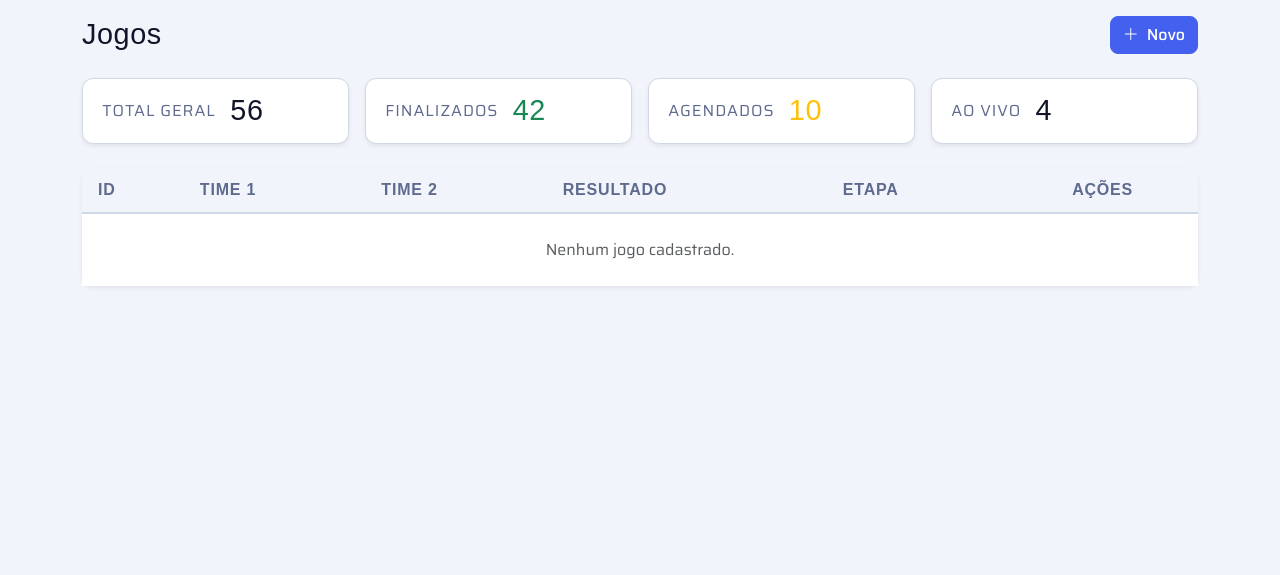
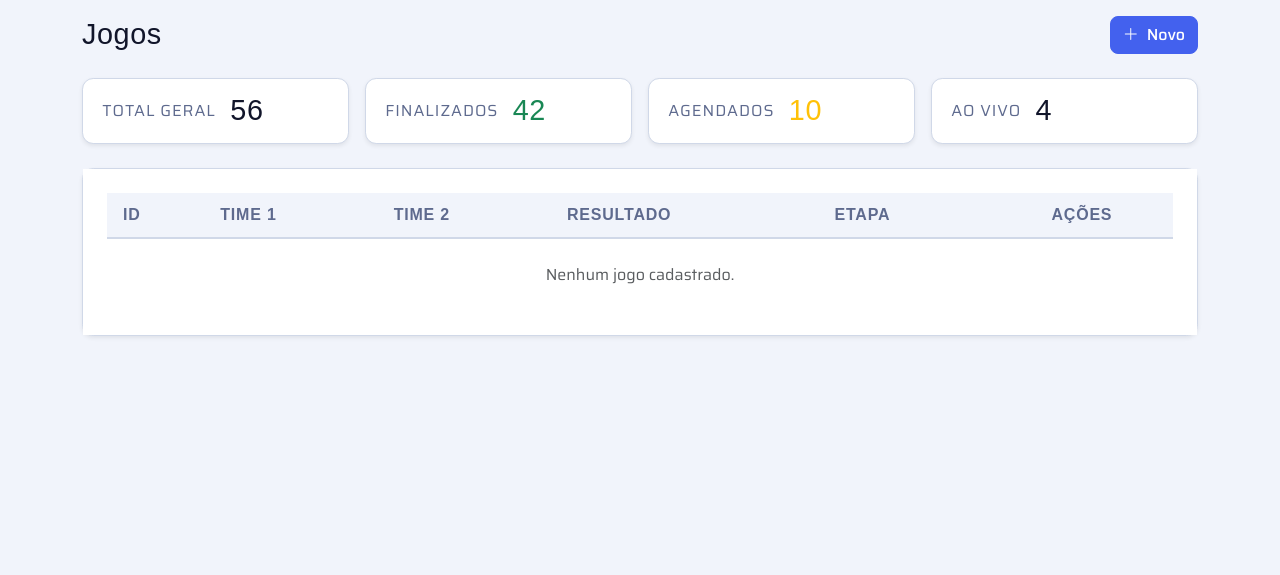
Before and after one commit to rafaelzottesso/naes2026, a Django app: page /campeonato/listar/jogo/ in a window 1280 px wide. Shown: the part 114-689 px from the top of the page. Run offline with Django 5.2, Linux system fonts and the light colour scheme; data that the repository does not hold is empty; some web fonts are replaced.

Commit message:
style(campeonato): padronizar cards das tabelas
Atualiza os cards nos templates de listagem de campus, etapa e inscricao.
Aplica o mesmo ajuste visual aos templates de jogador, jogo e modalidade.

```diff
--- a/campeonato/templates/campeonato/list/campus.html
+++ b/campeonato/templates/campeonato/list/campus.html
@@ -33,8 +33,8 @@
   </div>
 </div>
 
-<div class="card border-0 shadow-sm">
-  <div class="card-body p-0">
+<div class="card shadow-sm ">
+  <div class="card-body p-4 bg-white">
     <table class="table table-arena mb-0">
       <thead>
         <tr>
--- a/campeonato/templates/campeonato/list/etapa.html
+++ b/campeonato/templates/campeonato/list/etapa.html
@@ -39,8 +39,8 @@
   </div>
 </div>
 
-<div class="card border-0 shadow-sm">
-  <div class="card-body p-0">
+<div class="card shadow-sm ">
+  <div class="card-body p-4 bg-white">
     <table class="table table-arena mb-0">
       <thead>
         <tr>
--- a/campeonato/templates/campeonato/list/inscricao.html
+++ b/campeonato/templates/campeonato/list/inscricao.html
@@ -39,8 +39,8 @@
   </div>
 </div>
 
-<div class="card border-0 shadow-sm">
-  <div class="card-body p-0">
+<div class="card shadow-sm ">
+  <div class="card-body p-4 bg-white">
     <table class="table table-arena mb-0">
       <thead>
         <tr>
--- a/campeonato/templates/campeonato/list/jogador.html
+++ b/campeonato/templates/campeonato/list/jogador.html
@@ -39,8 +39,8 @@
   </div>
 </div>
 
-<div class="card border-0 shadow-sm">
-  <div class="card-body p-0">
+<div class="card shadow-sm ">
+  <div class="card-body p-4 bg-white">
     <table class="table table-arena mb-0">
       <thead>
         <tr>
--- a/campeonato/templates/campeonato/list/jogo.html
+++ b/campeonato/templates/campeonato/list/jogo.html
@@ -39,8 +39,8 @@
   </div>
 </div>
 
-<div class="card border-0 shadow-sm">
-  <div class="card-body p-0">
+<div class="card shadow-sm ">
+  <div class="card-body p-4 bg-white">
     <table class="table table-arena mb-0">
       <thead>
         <tr>
--- a/campeonato/templates/campeonato/list/modalidade.html
+++ b/campeonato/templates/campeonato/list/modalidade.html
@@ -33,8 +33,8 @@
   </div>
 </div>
 
-<div class="card border-0 shadow-sm">
-  <div class="card-body p-0">
+<div class="card shadow-sm ">
+  <div class="card-body p-4 bg-white">
     <table class="table table-arena mb-0">
       <thead>
         <tr>
```
